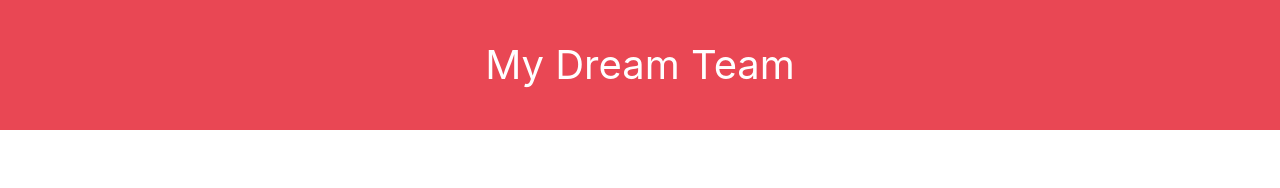
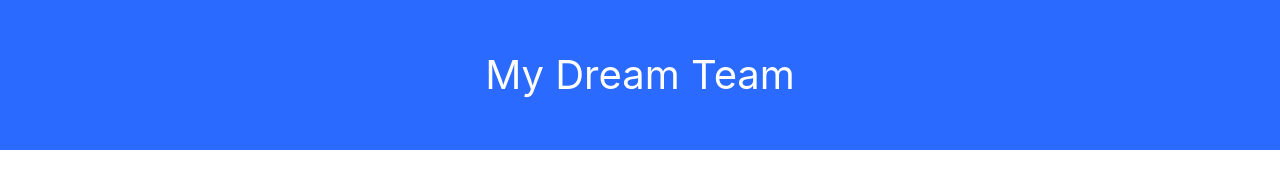
Before and after one commit to alexanderabram/Template-Engine-Employee-Summary, a plain HTML site: page output/team.html in a window 1280 px wide. Drawn offline with nearby package versions, Linux system fonts and the light colour scheme.

Commit message:
styling header for team.html

```diff
--- a/output/team.html
+++ b/output/team.html
@@ -9,7 +9,7 @@
 </head>
 <body>
     <div class="container-fluid">
-        <div class="row" style="background-color: #e94754; height: 130px;">
+        <div class="row" style="background-color:#2a6aff; height: 150px;">
             <p class="mx-auto my-auto" style="font-size: 40px; color: #ffffff;">My Dream Team</p>
         </div>
 
@@ -17,5 +17,7 @@
             <div class="col-md-2"></div>
             <div class="col-md-8">
                 <div class="row justify-content-center">
+
+
 </body>
 </html>
```
